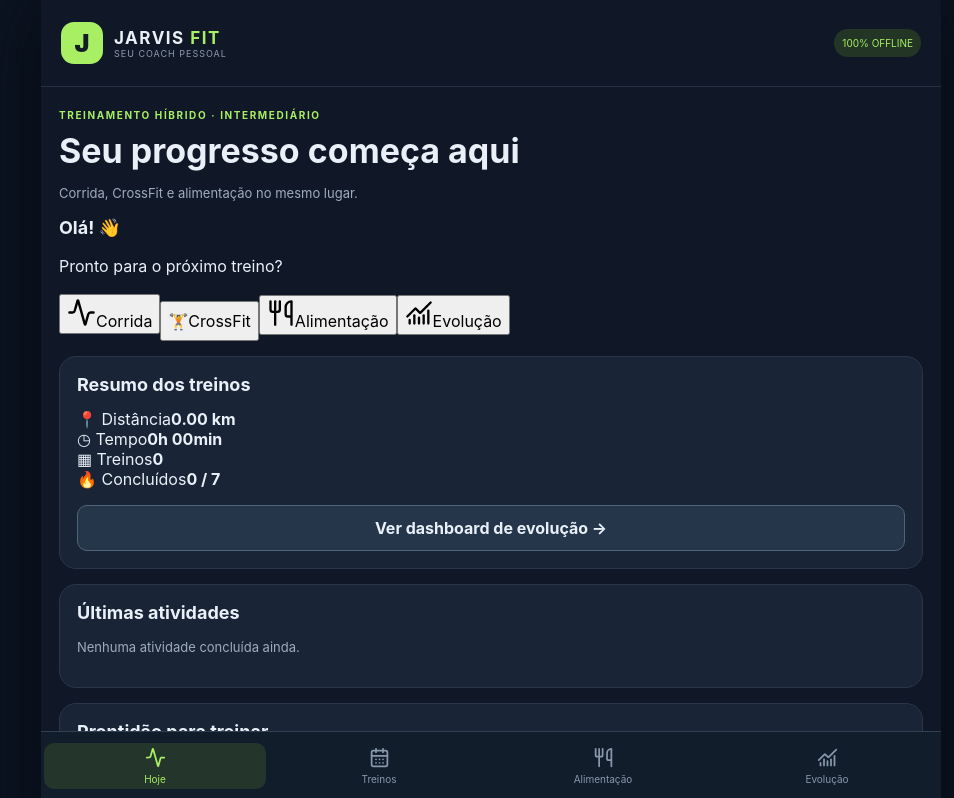
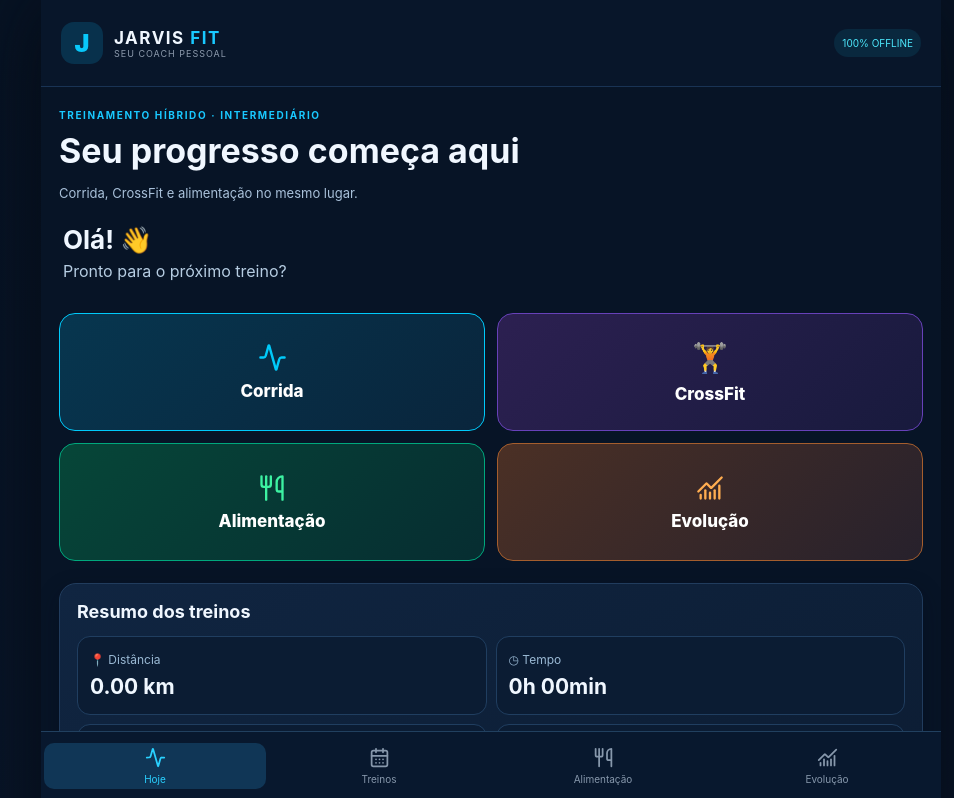
Before and after one commit to diego39l/jarvis-fit, a React (Vite) app: page / in a window 1280 px wide. Shown: the top 798 px of the page, without its empty margins (149-1103 px from the left). Built offline with nearby package versions, Linux system fonts and the light colour scheme.

Commit message:
style(staging): apply navy blue premium dashboard palette and colored shortcut tiles

```diff
--- a/src/style.css
+++ b/src/style.css
@@ -50,3 +50,40 @@ nav button.active{background:#24352b}
 .historyFilters label{display:grid;gap:7px;color:#b9c8d7;font-size:12px}
 .historyFilters .historySearch{grid-column:1/-1}
 .historyFilters select,.historyFilters input{width:100%;min-width:0;background:#101a29;border:1px solid #40546b;color:#fff;border-radius:9px;padding:11px}
+
+
+/* Homologação 1.3: direção visual aprovada, sem alterar os dados */
+:root{color:#f0f7ff;background:#071324}
+body{background:linear-gradient(180deg,#071324,#0b1930)}
+.shell{background:#071426}
+header{background:#08162a;border-color:#193354}
+.brandIcon{background:#08314c;color:#08c8fa}
+.brand em,.eyebrow,.kind{color:#19c9ff}
+.tag{color:#4de8fd;background:#09283e}
+section,.stats>div{background:linear-gradient(150deg,#102541,#0c1c32);border-color:#213c5d;box-shadow:0 8px 22px #020b1c55}
+.muted{color:#a9c1da}
+.primary,.complete button,.meal button,.logForm button{background:#04b9ee;color:#04192a}
+.secondary{background:#103455;border-color:#21618d}
+nav{background:#08182e;border-color:#21405f}
+nav button.active{background:#103656;color:#2ad1ff}
+.progress>div{background:linear-gradient(90deg,#03cced,#35ef92)}
+.premiumWelcome{padding:7px 4px 15px}
+.premiumWelcome h2{font-size:26px;margin:0 0 4px}
+.premiumWelcome p{margin:0;color:#b6cde2}
+.premiumTiles{display:grid;grid-template-columns:repeat(2,minmax(0,1fr));gap:12px;margin:15px 0 22px}
+.premiumTiles button{min-height:118px;display:flex;flex-direction:column;align-items:center;justify-content:center;gap:9px;border-radius:16px;color:white;font-weight:800;font-size:17px;border:1px solid;transition:transform .15s}
+.premiumTiles button:active{transform:scale(.98)}
+.tileRun{background:linear-gradient(135deg,#07364f,#09253c);border-color:#00cafa!important}
+.tileRun svg{color:#00cafa}
+.tileCross{background:linear-gradient(135deg,#2c2051,#181a3d);border-color:#6741b9!important}
+.tileEmoji{font-size:29px}
+.tileFood{background:linear-gradient(135deg,#064638,#062d31);border-color:#00a87d!important}
+.tileFood svg{color:#3df2a2}
+.tileEvolution{background:linear-gradient(135deg,#4b3025,#27212c);border-color:#a55e2d!important}
+.tileEvolution svg{color:#ffad50}
+.premiumSummary{padding:17px}
+.premiumSummaryGrid{display:grid;grid-template-columns:repeat(2,minmax(0,1fr));gap:9px}
+.premiumSummaryGrid>div{padding:15px 12px;border:1px solid #203e60;border-radius:13px;background:#0b1c33}
+.premiumSummaryGrid span{display:block;color:#9ab9d4;font-size:12px;margin-bottom:7px}
+.premiumSummaryGrid strong{font-size:21px}
+@media(max-width:380px){.premiumTiles button{min-height:105px}.premiumSummaryGrid strong{font-size:17px}}
```
